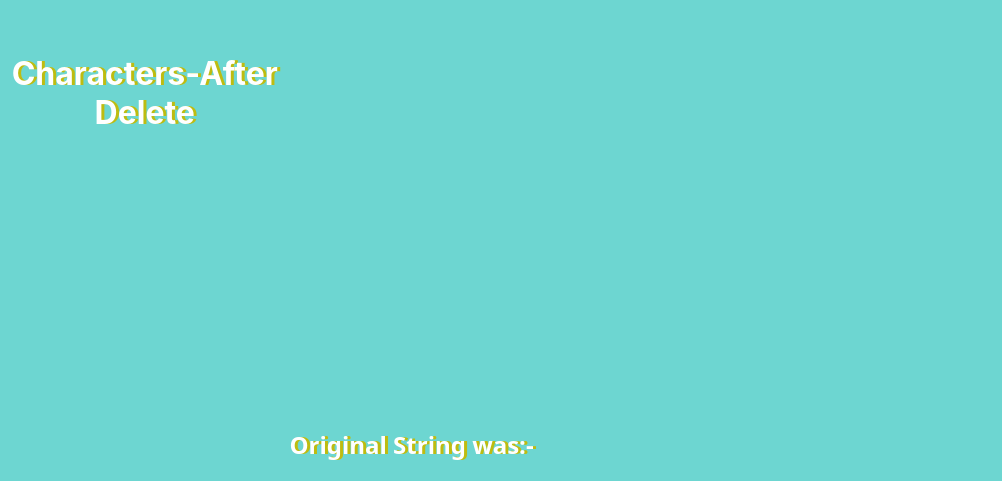
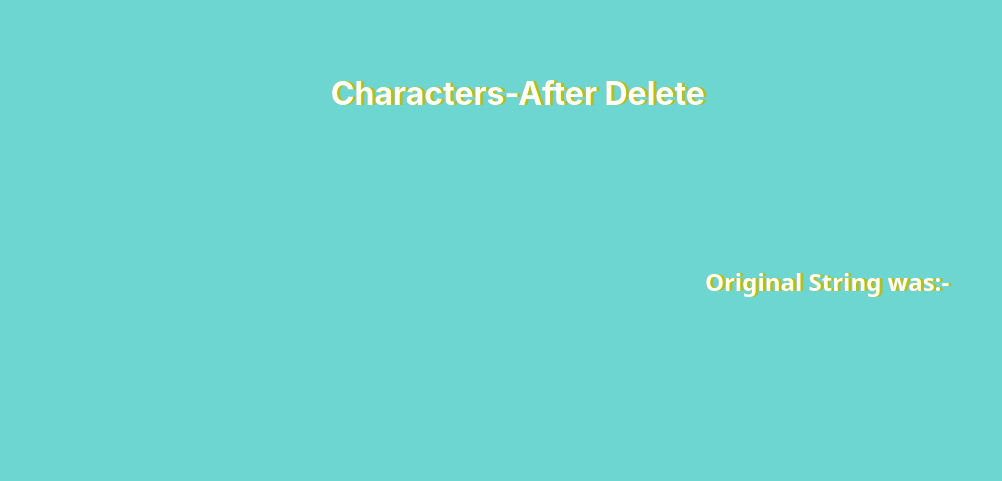
Before and after one commit to Aadarshprajapati777/houseware-project, a React (Create React App) app in the folder app/: page /afterdelete in a window 1280 px wide. Shown: the part 319-800 px from the top of the page, without its empty margins (0-1002 px from the left). Built offline with nearby package versions, Linux system fonts and the light colour scheme.

Commit message:
delete icon added, on hover it appears

```diff
--- a/app/public/index.html
+++ b/app/public/index.html
@@ -1,7 +1,7 @@
 <!DOCTYPE html>
 <html lang="en">
   <head>
-    <link rel="stylesheet" href="https://cdnjs.cloudflare.com/ajax/libs/font-awesome/5.15.3/css/all.min.css" integrity="sha512-N1N/N6X4V8WnNJntkGMw7s2sFHaZjKupEeT+zvV7mGpTb9Idw0sPQz/m8VWfZMvH1fcpi/nIir9jA8dWxJGS/g==" crossorigin="anonymous" referrerpolicy="no-referrer" />
+    <link rel="stylesheet" href="https://cdnjs.cloudflare.com/ajax/libs/font-awesome/5.15.3/css/all.min.css" />
     <meta charset="utf-8" />
     <link rel="icon" href="%PUBLIC_URL%/favicon.ico" />
     <meta name="viewport" content="width=device-width, initial-scale=1" />
--- a/app/src/UI/card.css
+++ b/app/src/UI/card.css
@@ -45,3 +45,15 @@
 .card_body:focus {
     outline: none;
   }
+
+  .card_body:hover .delete-icon {
+    display: inline-block;
+  }
+
+  .delete-icon {
+    display: none;
+    position: absolute;
+    top: 10px;
+    right: 10px;
+    color: #DA0463;
+  }
--- a/app/src/UI/card.js
+++ b/app/src/UI/card.js
@@ -58,7 +58,9 @@ export default function Card(props) {
     return (
       <div className="card">
         <button className="card_body" onClick={() => handleClick(props.index)}>
+
           {props.value}
+          <i class="fa fa-trash delete-icon"></i>
         </button>
       </div>
     );
--- a/app/src/components/afterdelete.css
+++ b/app/src/components/afterdelete.css
@@ -3,16 +3,15 @@
     font-weight: 700;
     color: #fff;
     text-align: center;
-    margin-top: 40px;
+    margin-top:40px;
 }
 
 .original_characters {
-    width: 100%;
-    height: 100%;
-    display: flex;
-    flex-wrap: wrap;
-    justify-content: left;
-    align-items: flex-end; /* align items to the bottom */
+    font-size: 1rem;
+    font-weight: 300;
+    color: #fff;
+    text-align: left;
+    margin-top:400px;
     }
 
 .original_string {
--- a/app/src/components/inputfield.css
+++ b/app/src/components/inputfield.css
@@ -24,8 +24,7 @@
     resize: vertical;
     text-align: center;
     font-size: 60px;
-    border: 1px solid #ccc;
-    border-radius: 4px;
+
     }
 
   .submit_button{
```
Also changed, not shown: 1 other file (tests, documents, lock files or other folders).
